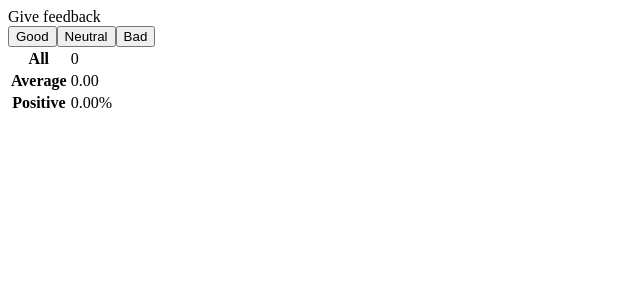
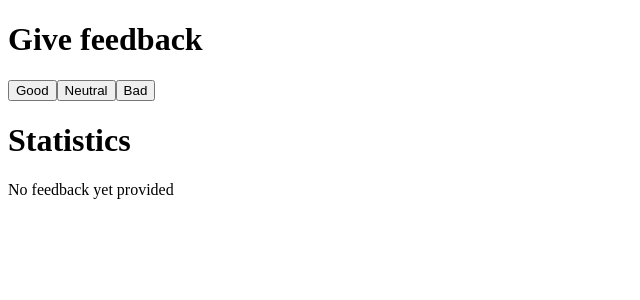
Before and after one commit to ElvisAns/openfullstack, a React (Create React App) app in the folder part1/unicafe/: page / in a window 1280 px wide. Shown: the top 300 px of the page, without its empty margins (0-640 px from the left). Built offline with nearby package versions, Linux system fonts and the light colour scheme.

Commit message:
Logic compting

```diff
--- a/part1/unicafe/src/App.js
+++ b/part1/unicafe/src/App.js
@@ -16,15 +16,17 @@ const Statistics = ({text,count}) =>{
   )
 }
 
-const Head=()=><div>Give feedback</div>
+const Head=()=><div><h1>Give feedback</h1></div>
 const Buttons=({callback,text})=><button onClick={callback}>{text}</button>
 const StatisticsOveral= ({data}) =>{
   const {good,neutral,bad}=data
   let all = good+neutral+bad
   let average = all/3
-  average = average.toFixed(2)
+  average = average.toFixed(1)
   let positive = (all===0?0:((good/all)*100))
-  positive = positive.toFixed(2)
+  positive = positive.toFixed(1)
+
+  if(all){
   return(
     <table>
       <tbody>
@@ -43,7 +45,17 @@ const StatisticsOveral= ({data}) =>{
       </tbody>
     </table>
   )
+  }
+  else{
+    return(
+      <div>
+        No feedback yet provided
+      </div>
+    )
+  }
 }
+
+const StatTitle = ()=><div><h1>Statistics</h1></div>
 
 const App = () => {
   // save clicks of each button to its own state
@@ -51,9 +63,10 @@ const App = () => {
   const [neutral, setToNeutral] = useState(0)
   const [bad, setToBad] = useState(0)
 
-  function setGood(){
+  const setGood = () => {
     setToGood(good+1)
   }
+
   function setBad(){
     setToBad(bad+1)
   }
@@ -71,6 +84,7 @@ const App = () => {
       <Buttons callback={setNeutral} text="Neutral" />
       <Buttons callback={setBad} text="Bad" />
 
+      <StatTitle />
       <Statistics text="Good" count={good} />
       <Statistics text="Neutral" count={neutral} />
       <Statistics text="Bad" count={bad} />
```
